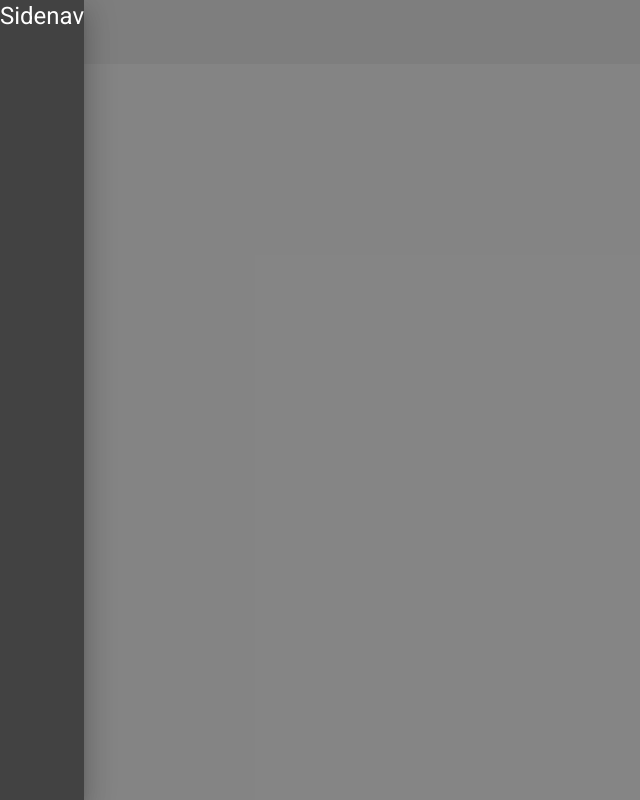
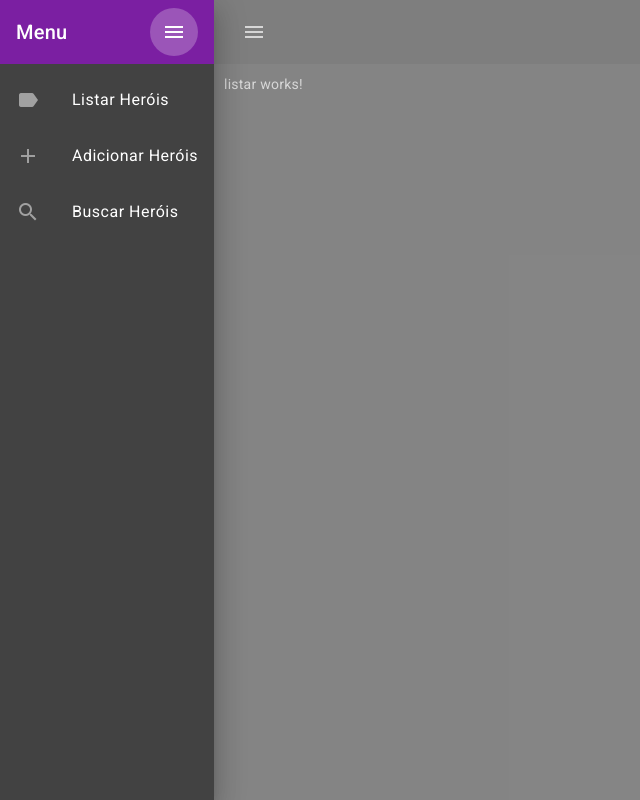
Before and after one commit to Blenybonze/herois-app, an Angular app: page /herois/listar in a window 1280 px wide. Both pictures are taken after a click on the button "menu". Shown: the whole page, without its empty margins (0-640 px from the left). Built offline with nearby package versions, Linux system fonts and the light colour scheme.

Commit message:
Estilizando o toolbar, sidenav e navList

```diff
--- a/src/app/herois/pages/home/home.component.html
+++ b/src/app/herois/pages/home/home.component.html
@@ -1,11 +1,50 @@
 <mat-sidenav-container fullscreen>
-    <mat-sidenav #sidenav>
-        <h1>Sidenav</h1>
+    <mat-sidenav #sidenav mode="push">
+
+
+        <mat-toolbar color="primary">
+            <span>Menu</span>
+            <span class="spacer"></span>
+
+            <button mat-icon-button (click)="sidenav.toggle()">
+                <mat-icon>menu</mat-icon>
+            </button>
+        </mat-toolbar>
+
+
+        <mat-nav-list>
+            <mat-list-item routerLink="listar" (click)="sidenav.toggle()">
+                <mat-icon matListItemIcon>label</mat-icon>
+                Listar Heróis
+            </mat-list-item>
+
+            <mat-list-item routerLink="inserir" (click)="sidenav.toggle()">
+                <mat-icon matListItemIcon>add</mat-icon>
+                Adicionar Heróis
+            </mat-list-item>
+
+            <mat-list-item routerLink="buscar" (click)="sidenav.toggle()">
+                <mat-icon matListItemIcon>search</mat-icon>
+                Buscar Heróis
+            </mat-list-item>
+        </mat-nav-list>
+
     </mat-sidenav>
 
     <mat-toolbar>
         <button mat-icon-button (click)="sidenav.toggle()">
             <mat-icon>menu</mat-icon>
         </button>
+
+        <span class="spacer"></span>
+
+        <button mat-button>
+            Logout
+        </button>
     </mat-toolbar>
+
+    <div class="container">
+        <router-outlet></router-outlet>
+    </div>
+
 </mat-sidenav-container>
--- a/src/app/herois/pages/home/home.component.ts
+++ b/src/app/herois/pages/home/home.component.ts
@@ -3,6 +3,11 @@ import { Component } from '@angular/core';
 @Component({
   selector: 'app-home',
   templateUrl: './home.component.html',
+  styles: [`
+    .container {
+      margin:10px
+    }
+  `]
 })
 export class HomeComponent {
 
--- a/src/app/material/material.module.ts
+++ b/src/app/material/material.module.ts
@@ -1,16 +1,18 @@
 import { NgModule } from '@angular/core';
 import { CommonModule } from '@angular/common';
 
+import { MatButtonModule } from '@angular/material/button';
+import { MatListModule } from '@angular/material/list';
+import { MatIconModule } from '@angular/material/icon';
 import { MatSidenavModule } from '@angular/material/sidenav';
 import { MatToolbarModule } from '@angular/material/toolbar';
-import { MatButtonModule } from '@angular/material/button';
-import { MatIconModule } from '@angular/material/icon';
 
 
 @NgModule({
   declarations: [],
   exports: [
     MatButtonModule,
+    MatListModule,
     MatIconModule,
     MatSidenavModule,
     MatToolbarModule
--- a/src/styles.css
+++ b/src/styles.css
@@ -1,3 +1,7 @@
 html, body { height: 100%; }
 
 body { margin: 0; font-family: Roboto, "Helvetica Neue", sans-serif; }
+
+.spacer {
+    flex:1 1 auto;
+}
```
